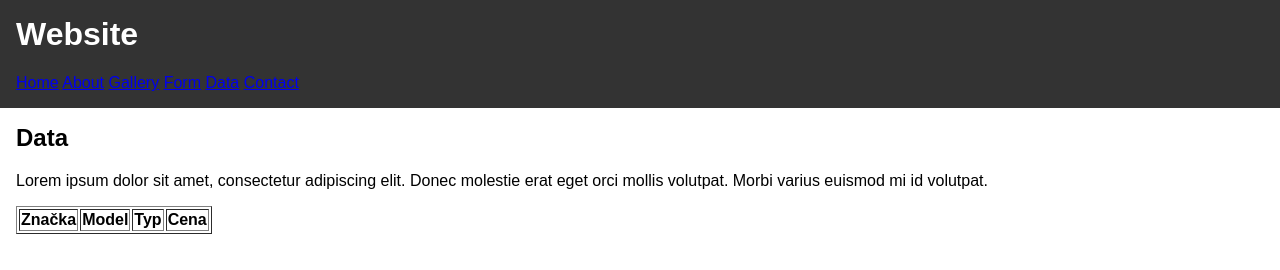
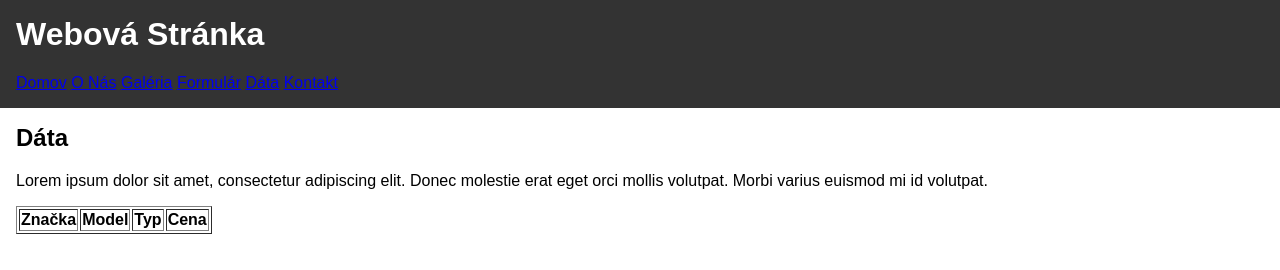
Before and after one commit to bencekiss01/wtd_zapocet, a plain HTML site: page data.html in a window 1280 px wide. Drawn offline with Linux system fonts and the light colour scheme.

Commit message:
fix: header correction

```diff
--- a/data.html
+++ b/data.html
@@ -7,19 +7,19 @@
 </head>
 <body>
   <header>
-    <h1>Website</h1>
+    <h1>Webová Stránka</h1>
     <nav>
-      <a href="index.html">Home</a>
-      <a href="about.html">About</a>
-      <a href="gallery.html">Gallery</a>
-      <a href="form.html">Form</a>
-      <a href="data.html">Data</a>
-      <a href="contact.html">Contact</a>
+      <a href="index.html">Domov</a>
+      <a href="about.html">O Nás</a>
+      <a href="gallery.html">Galéria</a>
+      <a href="form.html">Formulár</a>
+      <a href="data.html">Dáta</a>
+      <a href="contact.html">Kontakt</a>
     </nav>
   </header>
 
   <main>
-    <h2>Data</h2>
+    <h2>Dáta</h2>
     <p>Lorem ipsum dolor sit amet, consectetur adipiscing elit. Donec molestie erat eget orci mollis volutpat. Morbi varius euismod mi id volutpat.</p>
 
     <table border="1">
```
